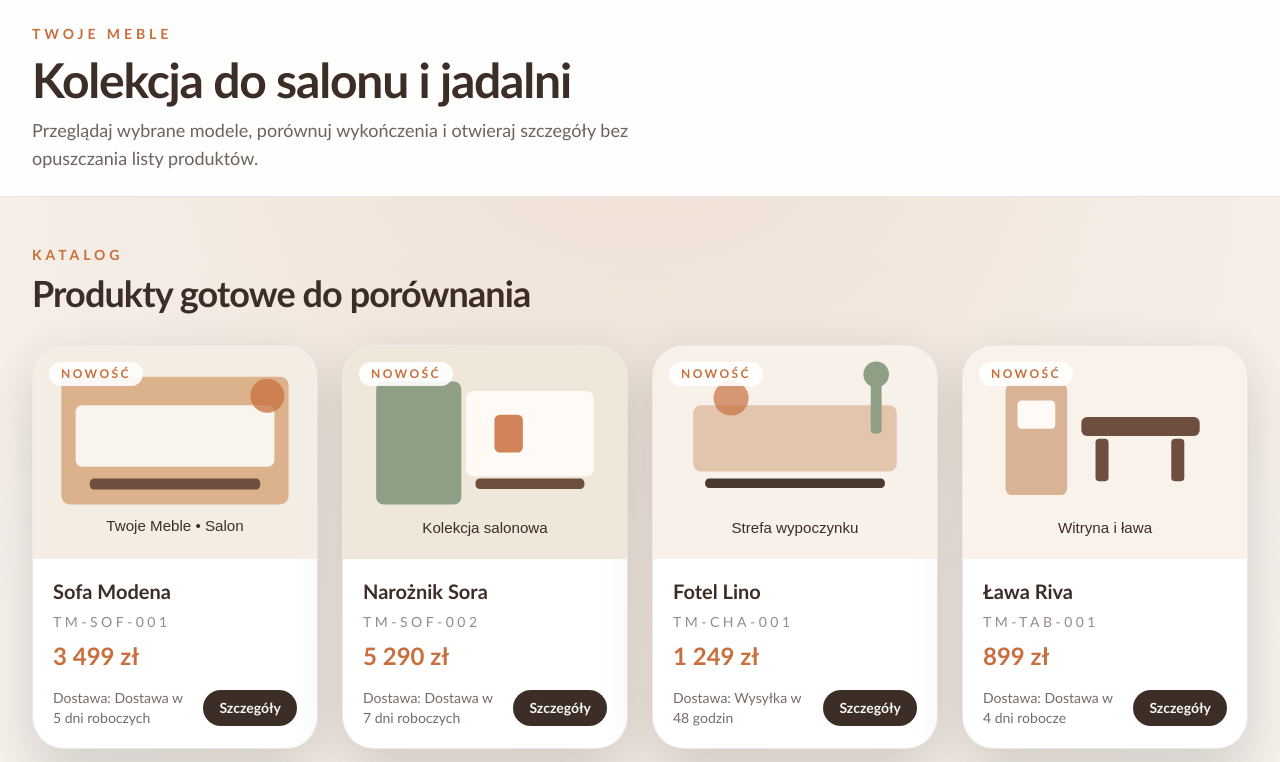
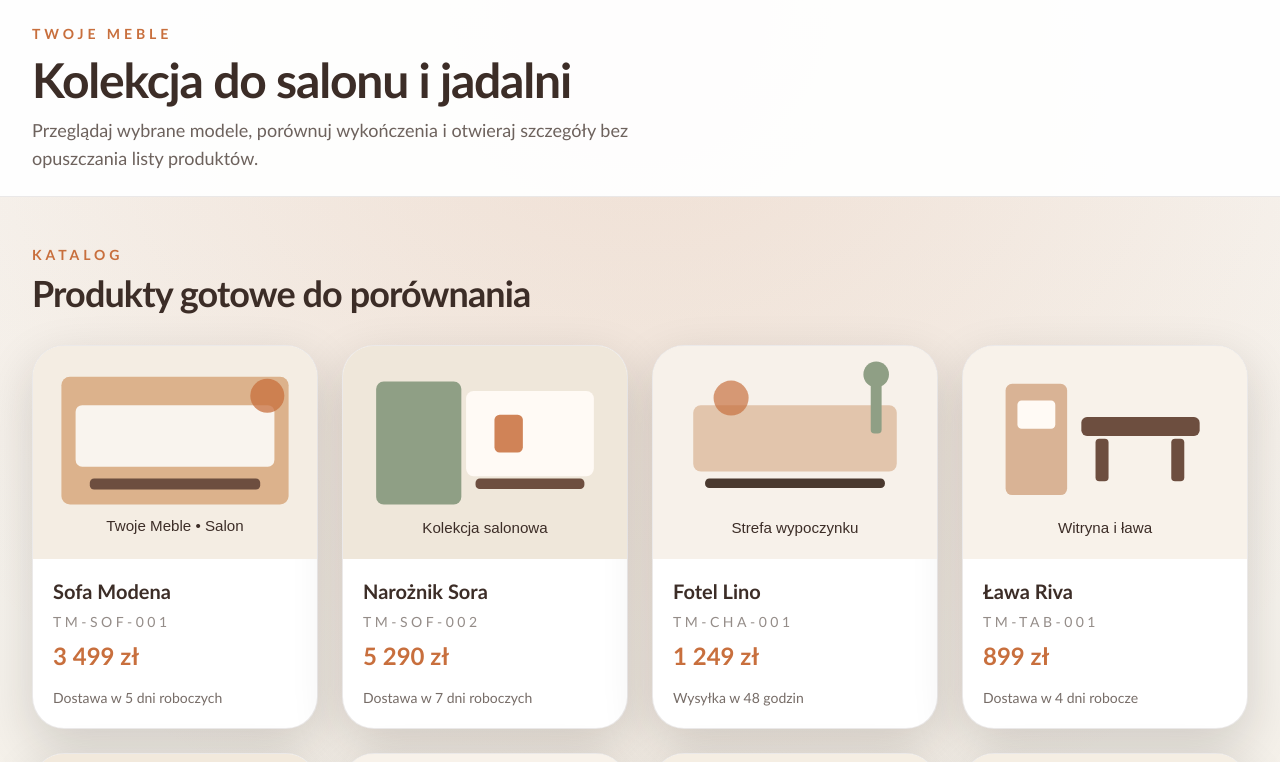
Before and after one commit to aondodawid/twoje_meble, a Vue app: page / in a window 1280 px wide. Shown: the top 762 px of the page. Built offline with nearby package versions, Linux system fonts and the light colour scheme.

Commit message:
Make product cards fully clickable

```diff
--- a/src/components/ProductCard.vue
+++ b/src/components/ProductCard.vue
@@ -1,5 +1,16 @@
 <template>
-  <article class="panel-surface flex h-full flex-col overflow-hidden">
+  <article
+    :id="triggerId"
+    ref="trigger"
+    class="panel-surface product-card__trigger flex h-full cursor-pointer flex-col overflow-hidden text-left"
+    role="button"
+    tabindex="0"
+    :aria-label="`Pokaż szczegóły produktu ${product.name}`"
+    aria-haspopup="dialog"
+    @click="emitOpen"
+    @keydown.enter.prevent="emitOpen"
+    @keydown.space.prevent="emitOpen"
+  >
     <div
       class="relative aspect-[4/3] overflow-hidden bg-sand"
       @mouseenter="setHovered(true)"
@@ -12,11 +23,6 @@
         :loading="priorityImage ? 'eager' : 'lazy'"
         :fetchpriority="priorityImage ? 'high' : 'auto'"
       />
-      <span
-        class="absolute left-4 top-4 rounded-full bg-white/90 px-3 py-1 text-xs font-bold uppercase tracking-[0.2em] text-clay"
-      >
-        Nowość
-      </span>
     </div>
 
     <div class="flex flex-1 flex-col gap-4 p-5">
@@ -28,20 +34,7 @@
         <p class="text-2xl font-black text-clay">{{ product.price }}</p>
       </div>
 
-      <div class="mt-auto flex items-center justify-between gap-4">
-        <p class="text-sm text-bark/70">Dostawa: {{ product.leadTime }}</p>
-        <button
-          :id="triggerId"
-          ref="trigger"
-          type="button"
-          class="action-button product-card__trigger"
-          :aria-label="`Pokaż szczegóły produktu ${product.name}`"
-          aria-haspopup="dialog"
-          @click="emitOpen"
-        >
-          Szczegóły
-        </button>
-      </div>
+      <p class="mt-auto text-sm text-bark/70">{{ product.leadTime }}</p>
     </div>
   </article>
 </template>
```
Also changed, not shown: 1 other file (tests, documents, lock files or other folders).
